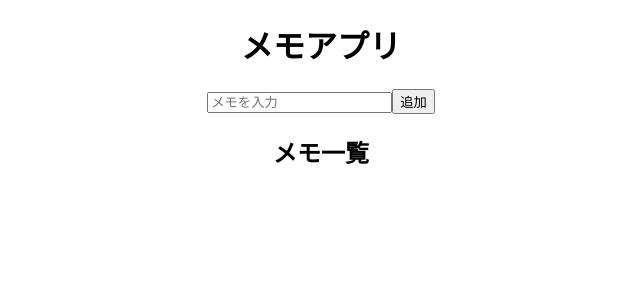
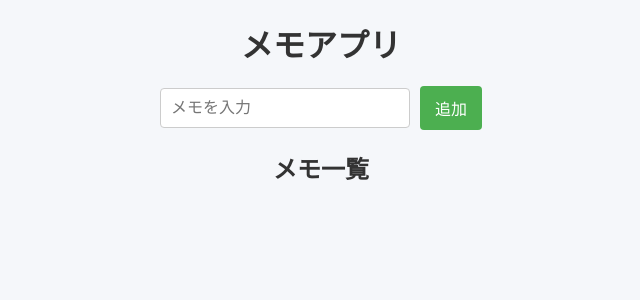
Before and after one commit to pikachu0310/react-practice, a React (Create React App) app: page / in a window 1280 px wide. Shown: the top 300 px of the page, without its empty margins (319-959 px from the left). Built offline with nearby package versions, Linux system fonts and the light colour scheme.

Commit message:
:sparkles: 少し見た目が良くなるようにcssを追加

```diff
--- a/src/App.css
+++ b/src/App.css
@@ -1,38 +1,72 @@
-.App {
-  text-align: center;
+* {
+  box-sizing: border-box;
+  margin: 0;
+  padding: 0;
+  font-family: Arial, sans-serif;
 }
 
-.App-logo {
-  height: 40vmin;
-  pointer-events: none;
-}
-
-@media (prefers-reduced-motion: no-preference) {
-  .App-logo {
-    animation: App-logo-spin infinite 20s linear;
-  }
-}
-
-.App-header {
-  background-color: #282c34;
-  min-height: 100vh;
+.App {
   display: flex;
   flex-direction: column;
   align-items: center;
-  justify-content: center;
-  font-size: calc(10px + 2vmin);
-  color: white;
+  padding: 20px;
+  background-color: #f5f7fa;
+  min-height: 100vh;
 }
 
-.App-link {
-  color: #61dafb;
+h1 {
+  color: #333;
+  margin-bottom: 20px;
+  font-size: 2em;
 }
 
-@keyframes App-logo-spin {
-  from {
-    transform: rotate(0deg);
-  }
-  to {
-    transform: rotate(360deg);
-  }
+form {
+  display: flex;
+  align-items: center;
+  margin-bottom: 20px;
 }
+
+input[type="text"] {
+  padding: 10px;
+  border: 1px solid #ccc;
+  border-radius: 4px;
+  margin-right: 10px;
+  width: 250px;
+  font-size: 1em;
+}
+
+button {
+  padding: 10px 15px;
+  background-color: #4caf50;
+  color: #fff;
+  border: none;
+  border-radius: 4px;
+  font-size: 1em;
+  cursor: pointer;
+  transition: background-color 0.3s;
+}
+
+button:hover {
+  background-color: #45a049;
+}
+
+h2 {
+  color: #333;
+  margin-bottom: 10px;
+}
+
+ul {
+  list-style-type: none;
+  padding: 0;
+  max-width: 300px;
+}
+
+li {
+  background-color: #ffffff;
+  border: 1px solid #ddd;
+  padding: 10px;
+  margin-bottom: 8px;
+  border-radius: 4px;
+  font-size: 1em;
+  color: #555;
+}
```
